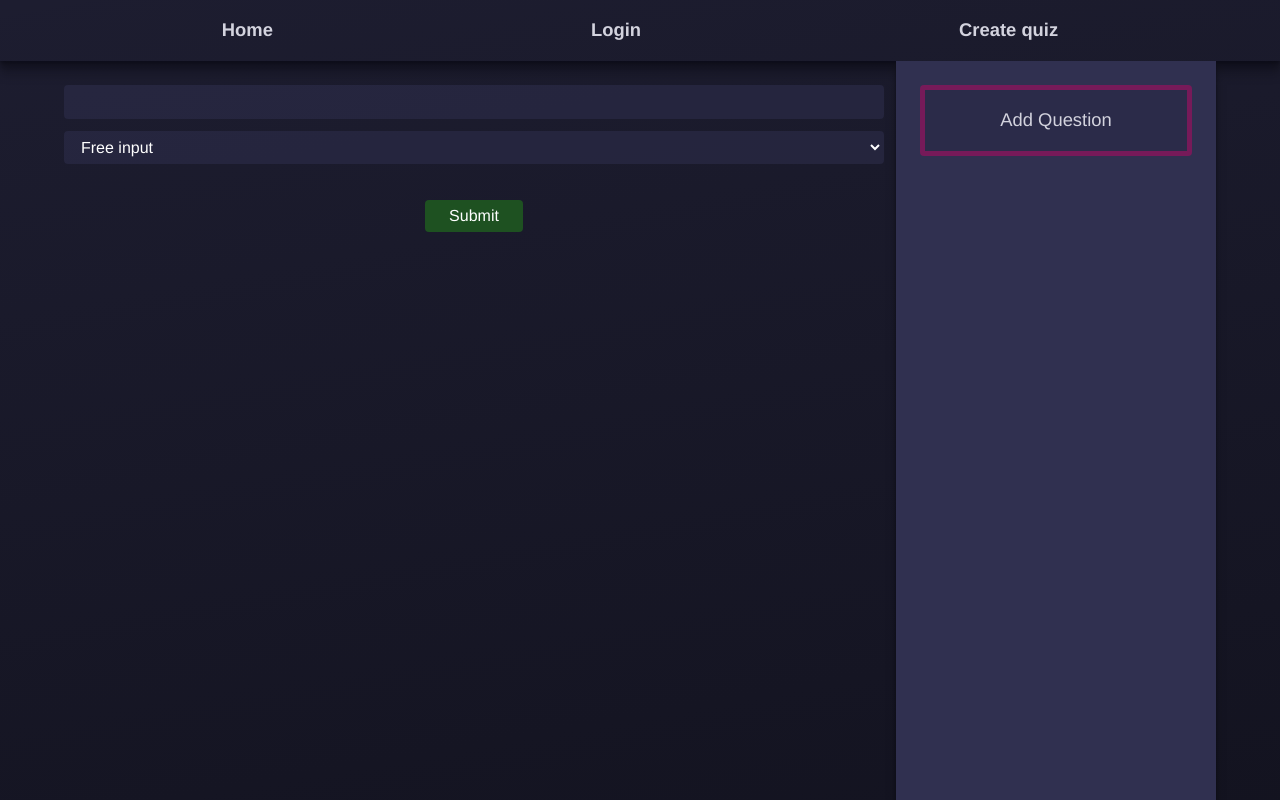
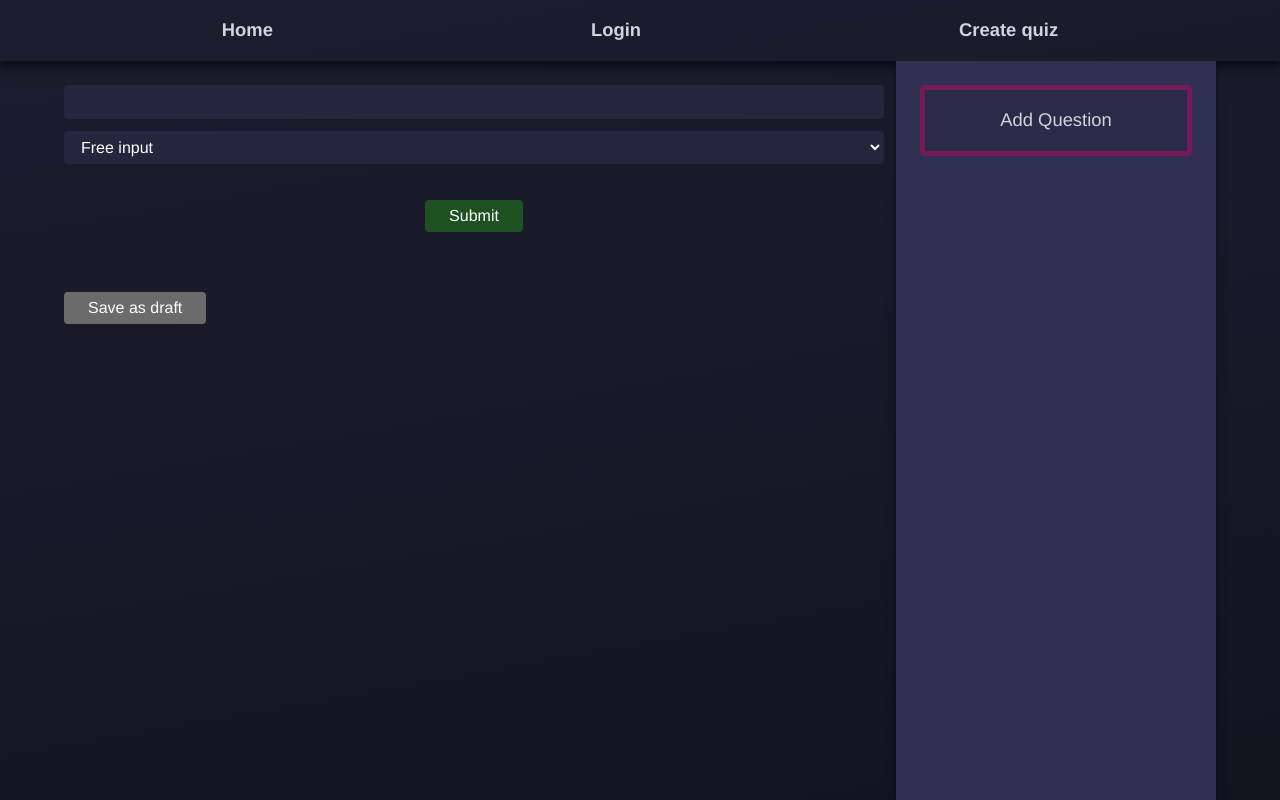
Before and after one commit to Catalina-Hasnas/Quiz-App, a Next.js app: page /edit_quiz/1 in a window 1280 px wide. Built offline with nearby package versions, Linux system fonts and the light colour scheme.

Commit message:
re-add save as draft button

```diff
--- a/src/pages/edit_quiz/[quizId].tsx
+++ b/src/pages/edit_quiz/[quizId].tsx
@@ -148,6 +148,15 @@ const EditQuestionPage = () => {
                 >
                   Submit
                 </button>
+                <button
+                  className="align-self-start line-height-2 p-x-2 m-y-2 btn"
+                  type="button"
+                  onClick={() => {
+                    router.replace("/my_quizzes");
+                  }}
+                >
+                  Save as draft
+                </button>
               </>
             </QuestionForm>
           </Form>
--- a/src/styles/utilities.css
+++ b/src/styles/utilities.css
@@ -52,6 +52,10 @@
 
 .flex > .align-self-center {
   align-self: center;
+}
+
+.flex > .align-self-start {
+  align-self: flex-start;
 }
 
 .flex > .align-self-stretch {
```
